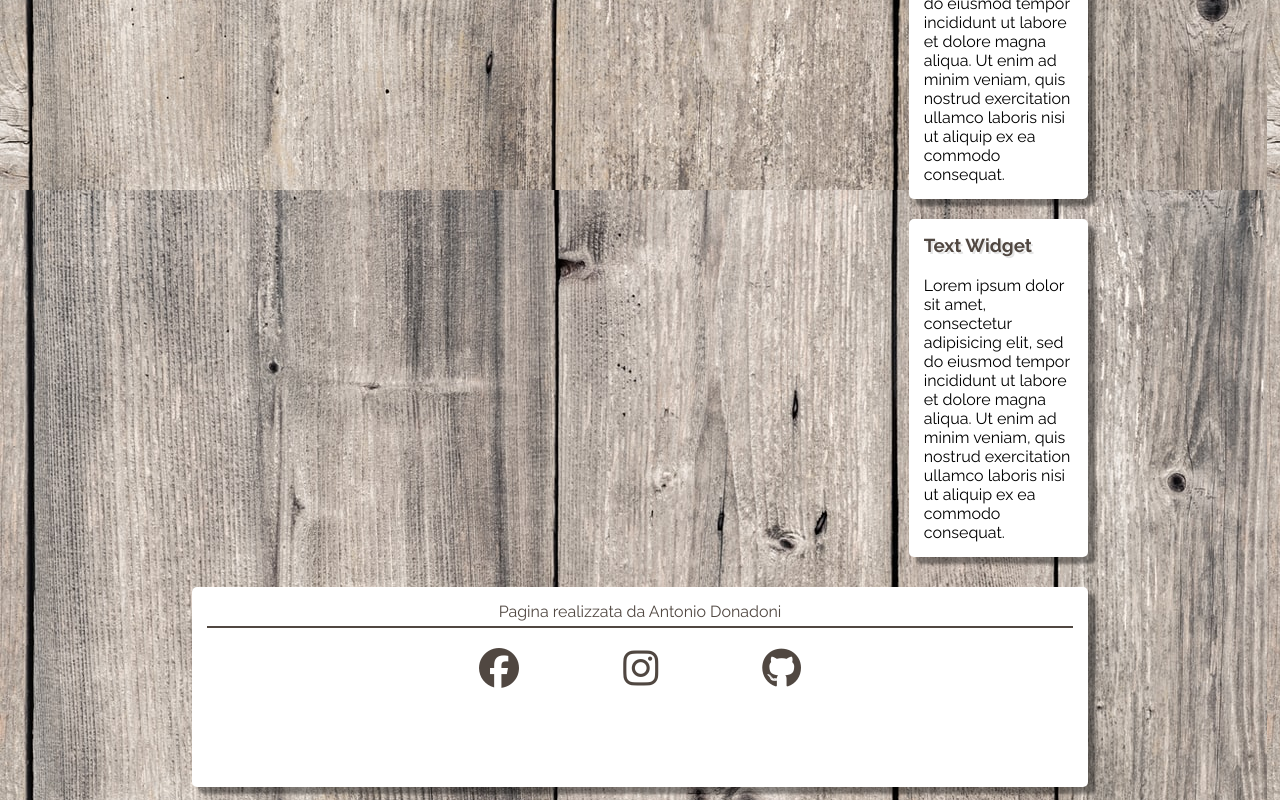
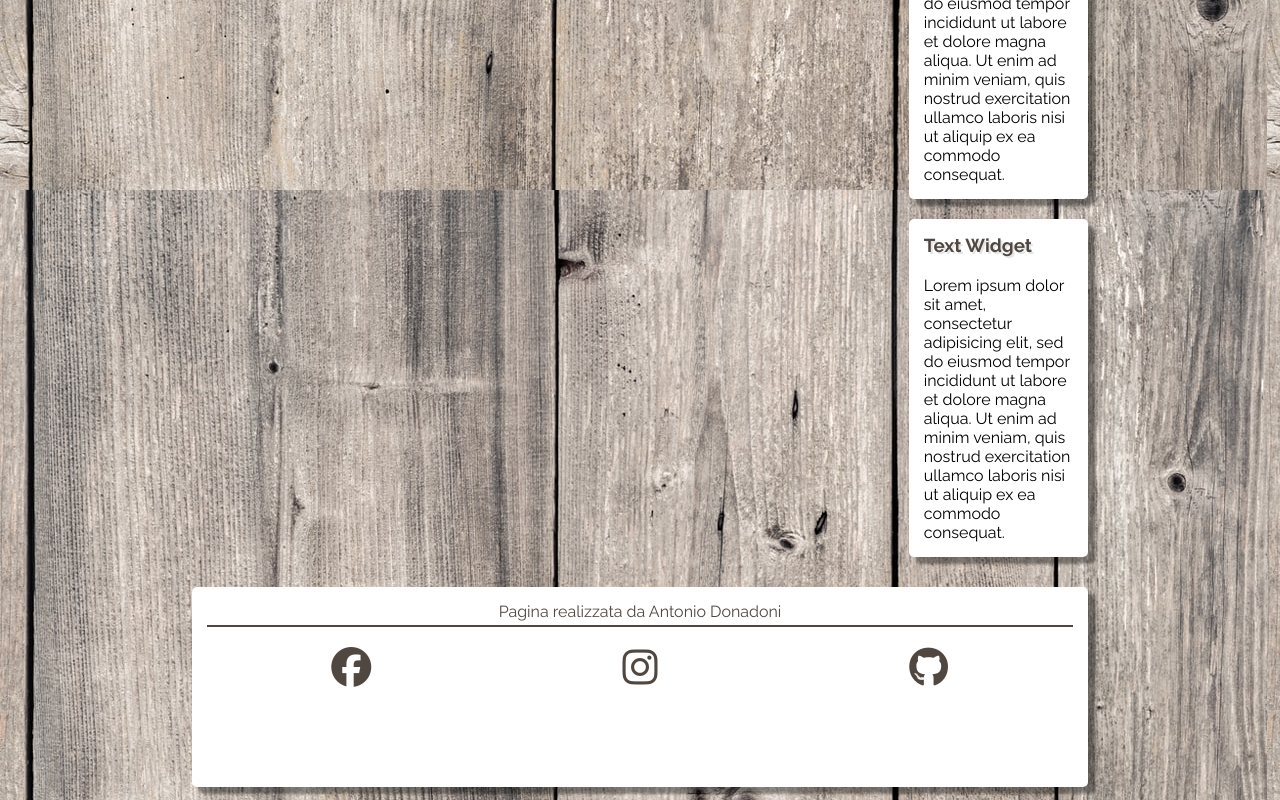
Before and after one commit to Antonio-Donadoni/htmlcss-wp, a plain HTML site: page index.html in a window 1280 px wide. Shown: the part 760-1560 px from the top of the page. Drawn offline with Linux system fonts and the light colour scheme.

Commit message:
footer icon fix

```diff
--- a/css/main.css
+++ b/css/main.css
@@ -147,19 +147,27 @@ footer
   color: #504741;
 }
 .credits {
-
+ height: 25px;
   text-align: center;
   padding-bottom: 5px;
   border-bottom: solid 2px #504741;
 }
 .icon-box {
-  width: 50%;
-  margin: 0 auto;
+  width: 100%;
+  margin-top: 20px;
+}
+.icon-box::after {
+  content: "";
+  display: table;
+  clear: both;
+}
+.icon-column {
+  float: left;
+  width: calc(100%/3);
   text-align: center;
-  margin-top: 20px;
+
 }
 .fab {
   font-size: 250%;
-  padding: 0 50px;
   color: #504741;
 }
--- a/index.html
+++ b/index.html
@@ -79,9 +79,15 @@
           Pagina realizzata da Antonio Donadoni
         </div>
         <div class="icon-box">
-          <a href="https://www.facebook.com"><i class="fab fa-facebook"></i></a>
-          <a href="https://www.instagram.com"><i class="fab fa-instagram"></i></a>
-          <a href="https://www.github.com"><i class="fab fa-github"></i></a>
+          <div class="icon-column">
+            <a href="https://www.facebook.com"><i class="fab fa-facebook"></i></a>
+          </div>
+          <div class="icon-column">
+            <a href="https://www.instagram.com"><i class="fab fa-instagram"></i></a>
+          </div>
+          <div class="icon-column">
+            <a href="https://www.github.com"><i class="fab fa-github"></i></a>
+          </div>
         </div>
       </footer>
 
```
